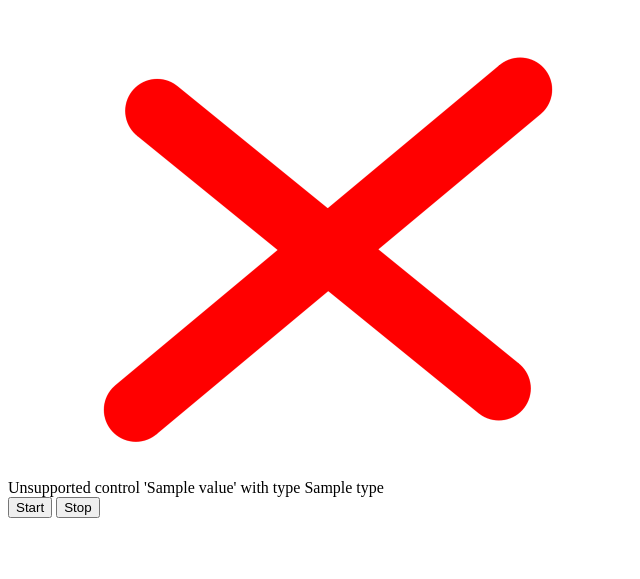
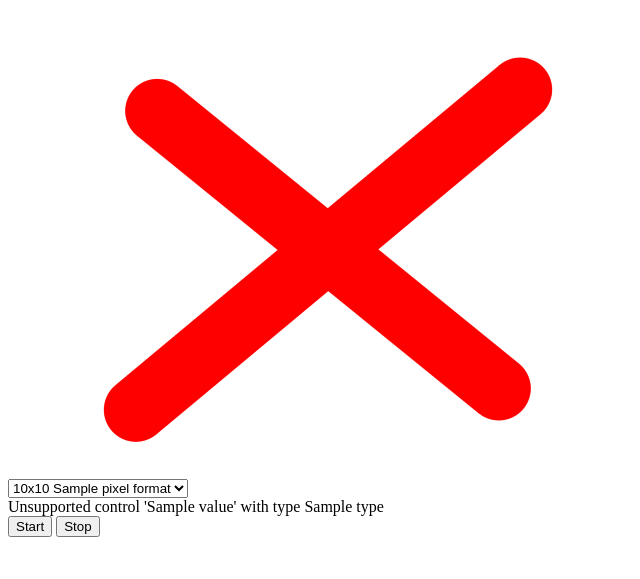
Before and after one commit to tiagocoutinho/v4l2py, a Flask app: template examples/web/templates/device.html in a window 1280 px wide. Shown: the part 47-626 px from the top of the page, without its empty margins (0-640 px from the left). Run offline with Flask 2, Linux system fonts and the light colour scheme; the template is opened without the code that fills it: most values are stand-ins (such as "Sample title", 1, 10 or a date in 2020).

Commit message:
Add capability to change image format in web example

```diff
--- a/examples/web/app.py
+++ b/examples/web/app.py
@@ -4,13 +4,17 @@
 # Copyright (c) 2023 Tiago Coutinho
 # Distributed under the GPLv3 license. See LICENSE for more info.
 
+# Extra dependencies required to run this example:
+
+# pip install pillow cv2 flask gunicorn gevent
+
 # run from this directory with:
 # gunicorn --bind=0.0.0.0:8000 --log-level=debug --worker-class=gevent app:app
 
-import functools
 import io
 import logging
 
+import cv2
 import flask
 import gevent
 import gevent.event
@@ -18,12 +22,11 @@ import gevent.fileobject
 import gevent.monkey
 import gevent.queue
 import gevent.time
-from PIL import Image
+import PIL.Image
 
 from v4l2py.device import (
     ControlType,
     Device,
-    Format,
     PixelFormat,
     VideoCapture,
     iter_video_capture_devices,
@@ -95,6 +98,7 @@ class Trigger:
 class Camera:
     def __init__(self, device: Device, frame_type="jpeg") -> None:
         self.device: Device = device
+        self.capture = VideoCapture(self.device)
         self.runner: gevent.Greenlet | None = None
         self.last_frame: bytes | None = None
         self.last_request: float = 0.0
@@ -128,13 +132,9 @@ class Camera:
 
     def run(self):
         with self.device:
-            capture = VideoCapture(self.device)
-            capture.set_format(640, 480, "MJPG")
-            format = capture.get_format()
-            to_frame = buffer_to_frame_maker(format, output=self.frame_type)
             self.last_request = gevent.time.monotonic()
-            for data in self.device:
-                self.last_frame = to_frame(data)
+            for i, frame in enumerate(self.device):
+                self.last_frame = frame_to_image(frame)
                 self.trigger.set()
                 if gevent.time.monotonic() - self.last_request > 10:
                     log.info("Stopping camera task due to inactivity")
@@ -154,30 +154,32 @@ def cameras() -> list[Camera]:
     return CAMERAS
 
 
-def buffer_to_frame_maker(format: Format, output="jpeg"):
-    if (output.lower() == "jpeg") and (
-        format.pixel_format in (PixelFormat.JPEG, PixelFormat.MJPEG)
-    ):
-        return functools.partial(to_frame, type="jpeg")
-    else:
-        return functools.partial(buffer_to_frame, format=format, output=output)
+def frame_to_image(frame, output="jpeg"):
+    match frame.pixel_format:
+        case PixelFormat.JPEG | PixelFormat.MJPEG:
+            if output == "jpeg":
+                return to_image_send(frame.data, type=output)
+            else:
+                buff = io.BytesIO()
+                image = PIL.Image.open(io.BytesIO(frame.data))
+        case PixelFormat.GREY:
+            data = frame.array
+            data.shape = frame.height, frame.width, -1
+            image = PIL.Image.frombuffer("L", (format.width, format.height), data)
+        case PixelFormat.YUYV:
+            data = frame.array
+            data.shape = frame.height, frame.width, -1
+            rgb = cv2.cvtColor(data, cv2.COLOR_YUV2RGB_YUYV)
+            image = PIL.Image.fromarray(rgb)
+
+    buff = io.BytesIO()
+    image.save(buff, output)
+    return to_image_send(buff.getvalue(), type=output)
 
 
-def buffer_to_frame(data: bytes, format: Format, output="jpeg"):
-    if format.pixel_format in (PixelFormat.JPEG, PixelFormat.MJPEG):
-        image = Image.open(io.BytesIO(data))
-    elif format.pixel_format == PixelFormat.GREY:
-        image = Image.frombuffer("L", (format.width, format.height), data)
-    else:
-        raise ValueError(f"unsupported pixel format {format.pixel_format}")
-    buff = io.BytesIO()
-    image.save(buff, output)
-    return to_frame(buff.getvalue(), type=output)
-
-
-def to_frame(data, type="avif", boundary=BOUNDARY):
+def to_image_send(data, type="jpeg", boundary=BOUNDARY):
     header = HEADER.format(type=type, boundary=boundary, length=len(data)).encode()
-    return b"".join((header, bytes(data), SUFFIX))
+    return b"".join((header, data, SUFFIX))
 
 
 @app.get("/")
@@ -217,6 +219,15 @@ def stream(device_id):
     return StreamResponse(iter(camera))
 
 
+@app.post("/camera/<int:device_id>/format")
+def set_format(device_id):
+    width, height, fmt = map(int, flask.request.form["value"].split())
+    camera = cameras()[device_id]
+    with camera.device:
+        camera.capture.set_format(width, height, fmt)
+    return "", 204
+
+
 @app.post("/camera/<int:device_id>/control/<int:control_id>")
 def set_control(device_id, control_id):
     camera = cameras()[device_id]
--- a/examples/web/templates/control.html
+++ b/examples/web/templates/control.html
@@ -25,14 +25,14 @@
                  name="value"
                  id="checkbox-{{did}}-{{control.id}}"
                  hx-post="/camera/{{did}}/control/{{control.id}}/{{"0" if value else "1"}}"
-                 {{"checked" if value else "" }}
+                 {{"selected" if value else "" }}
             >
             <label class="form-check-label" for="checkbox-{{did}}-{{control.id}}" >
                 {{control.name}}
             </label>
         </div>
     # elif control.type == ControlType.MENU:
-        <select class="form-select form-select-lg mb-3" aria-label=".form-select-lg example"
+        <select class="form-select form-select-lg mb-3" aria-label=".form-select-lg"
             name="value"
             hx-post="/camera/{{did}}/control/{{control.id}}"
         >
--- a/examples/web/templates/device.html
+++ b/examples/web/templates/device.html
@@ -1,5 +1,6 @@
 # set index = camera.device.index
 # set name = camera.device.info.card
+# set fmt = camera.capture.get_format()
 <div class="card">
     <h5 class="card-header">{{index}} - {{name}}</h5>
     <div class="row g-0">
@@ -10,6 +11,22 @@
         </div>
         <div class="col-md-12 col-lg-4">
             <div class="card-body">
+                <div class="input-group input-group-sm mb-1" id="frames-{{index}}">
+                    <select class="form-select form-select-lg mb-3" aria-label=".form-select-lg"
+                        name="value"
+                        hx-post="/camera/{{index}}/format"
+                    >
+                    # for ftype in camera.device.info.frame_sizes:
+                        <option value="{{ftype.width}} {{ftype.height}} {{ftype.pixel_format.value}}"
+                            # if (fmt.width, fmt.height, fmt.pixel_format) == (ftype.width, ftype.height, ftype.pixel_format)
+                            selected
+                            # endif
+                        >
+                            {{ftype.width}}x{{ftype.height}} {{ftype.pixel_format.name}}
+                        </option>
+                # endfor
+                    </select>
+                </div>
                 # for control in camera.device.controls.values():
                 # include "control.html"
                 # endfor
```
